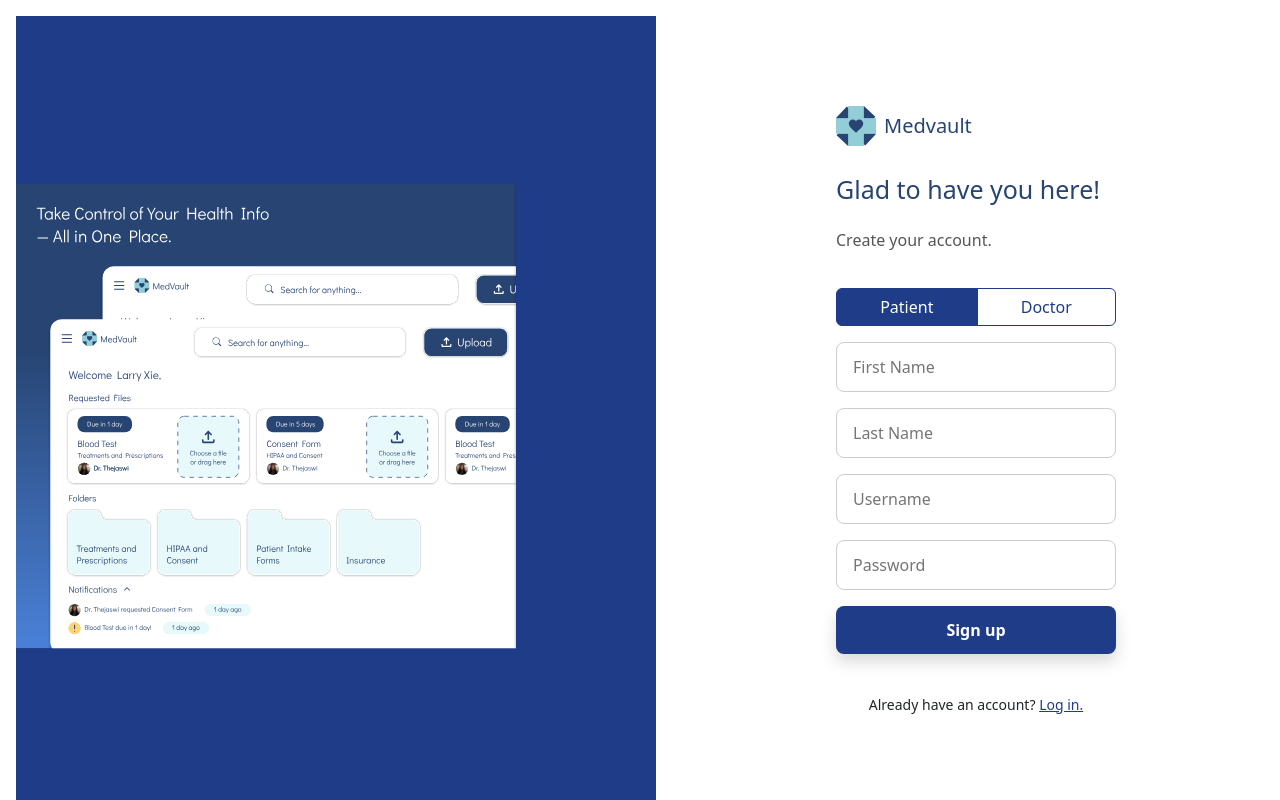
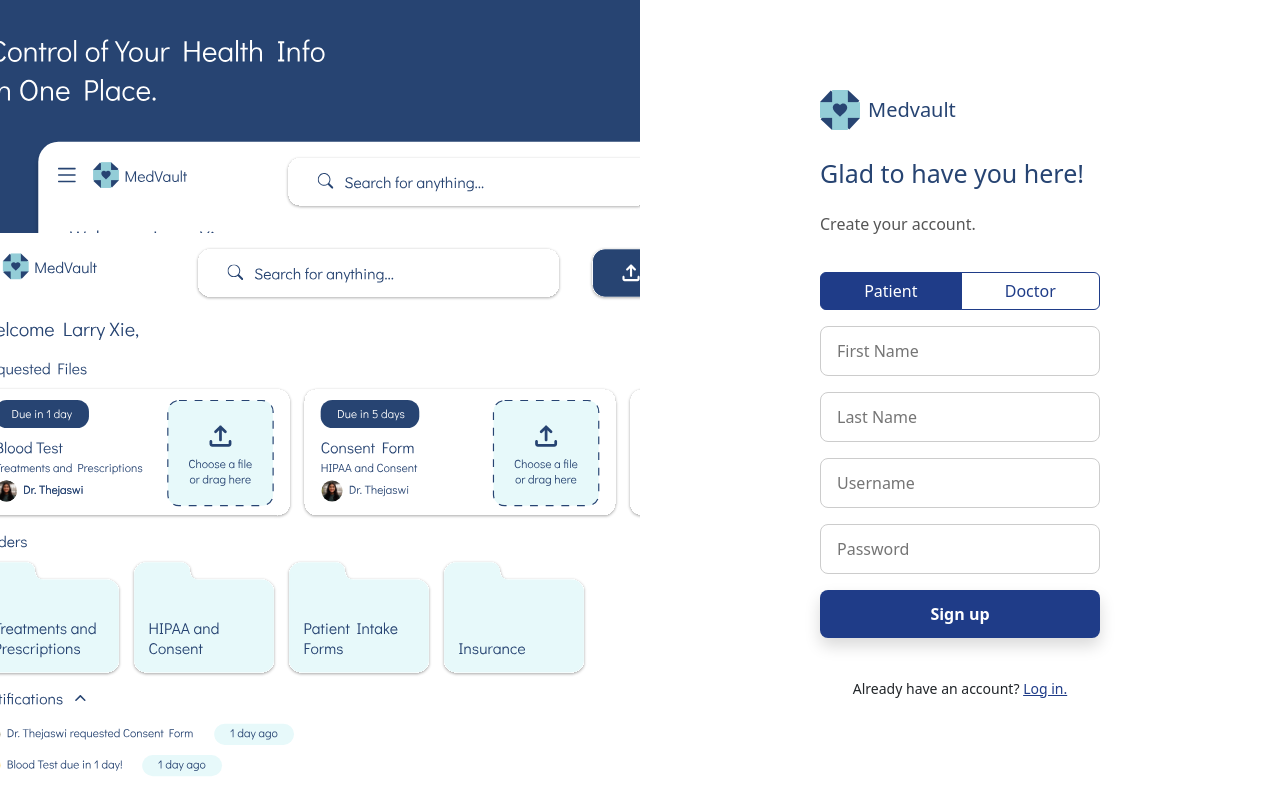
Before and after one commit to IsabellaB876/vital-hacks, a React (Vite) app: page /#/Account/Signup in a window 1280 px wide. Built offline with nearby package versions, Linux system fonts and the light colour scheme; no server answers.

Commit message:
margin issue fixed

```diff
--- a/src/App.css
+++ b/src/App.css
@@ -1,4 +1,12 @@
 @import url("https://fonts.googleapis.com/css2?family=Fira+Sans");
+
+html, body, #root {
+  margin: 0 !important;
+  padding: 0 !important;
+  width: 100%;
+  height: 100%;
+  overflow: hidden;
+}
 
 .logo {
   height: 3em;
@@ -28,37 +36,6 @@
 .read-the-docs {
   color: #888;
 }
-
-/*.filecarousel {
-  width: 100%;
-  position: relative;
-  overflow: visible;
-  padding: 1em;
-  padding-bottom: 0em;
-  border-radius: 10px;
-}
-
-.carousel {
-  width: 100%;
-  position: relative;
-  overflow: visible;
-  /* padding-left: 5em;
-  padding-right: 5em;
-  padding-bottom: 5em;
-  position: relative;
-}
-
-.carousel-control-prev,
-.carousel-control-next {
-  background-color: white;
-  border-radius: 50%;
-  width: 50px;
-  height: 50px;
-  align-items: center;
-  justify-content: center;
-  top: 50%;
-  transform: translateY(-100%);
-}*/
 
 .toast {
   width: 100%;
@@ -201,6 +178,7 @@
   width: 100vw; /* Ensure it spans the full width */
   margin: 0; /* Remove any margin */
   padding: 0; /* Remove any padding */
+  position: absolute;
 }
 
 /* Left side with image */
@@ -209,6 +187,9 @@
   background: #1f3c88;
   display: flex;
   height: 100vh;
+  width: 100%;
+  margin: 0;
+  padding: 0;
 }
 
 .login-left > .inner {
@@ -216,12 +197,17 @@
   height: 100%;
   min-width: 0;
   min-height: 0;
+  padding: 0;
+  margin: 0;
 }
 
 .preview-image {
-  width: 90%;
-  max-width: 500px;
-  border-radius: 12px;
+  width: 100%;
+  height: 100%;
+  object-fit: cover;
+  border-radius: 0px;
+  margin: 0;
+  padding: 0;
 }
 
 /* Right side with centered login form */
--- a/src/App.tsx
+++ b/src/App.tsx
@@ -10,7 +10,7 @@ function App() {
   return (
     <Provider>
       <HashRouter>
-        <div className="wd-main-content-offset p-3">
+        <div className="wd-main-content-offset">
           <Routes>
             <Route path="/" element={<Navigate to="/Account" />} />
             <Route path="/PatientHome" element={<PatientHome />} />
--- a/src/components/PatientHome.tsx
+++ b/src/components/PatientHome.tsx
@@ -9,7 +9,7 @@ function PatientHome() {
   const { showSidebar, user } = useSidebar();
 
   return (
-    <Stack gap={3} className="text-start" style={{ paddingTop: "6%" }}>
+    <Stack gap={3} className="text-start" style={{ marginTop: "8%" }}>
       <NavBar />
       <div
         className="flex-grow-1"
@@ -19,7 +19,6 @@ function PatientHome() {
         }}
       >
         <Stack gap={3} className="text-start p-3">
-          <NavBar />
           <h1>Welcome {user.firstName}!</h1>
           <FileCarousel text="Requested Documents" bgColor="#9EBDF8" />
           <FolderSection />
--- a/src/index.css
+++ b/src/index.css
@@ -11,8 +11,8 @@
   text-rendering: optimizeLegibility;
   -webkit-font-smoothing: antialiased;
   -moz-osx-font-smoothing: grayscale;
-  margin: 0;
-  padding: 0;
+  margin: 0 !important;
+  padding: 0 !important;
   width: 100%;
   height: 100%;
   overflow: hidden;
@@ -32,11 +32,12 @@ a:hover {
 }
 
 body, html, #root {
-  margin: 0;
-  padding: 0;
+  margin: 0 !important;
+  padding: 0 !important;
   width: 100%;
   height: 100%;
   overflow: hidden;
+  display: flex;
 }
 
 h1 {
```
